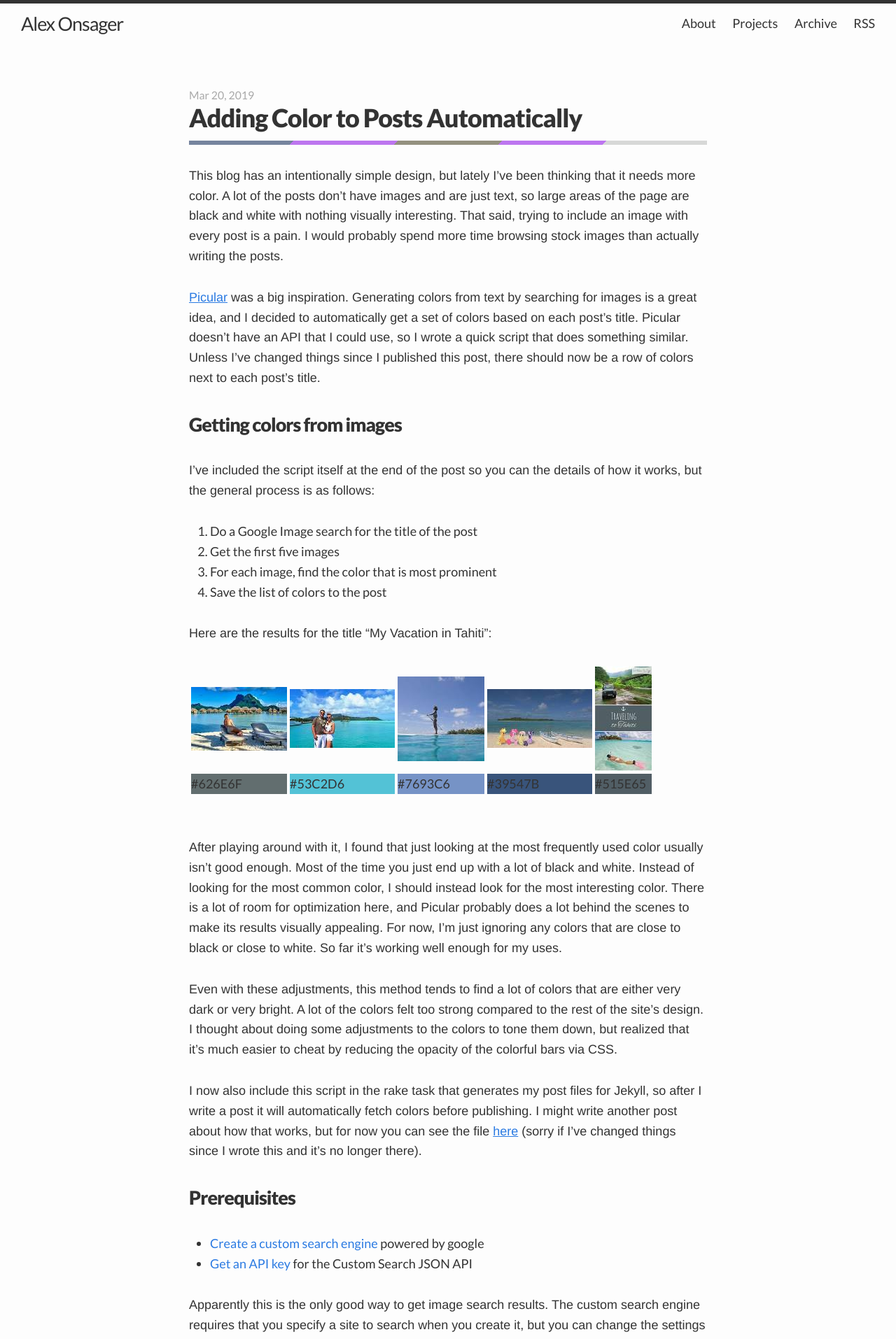
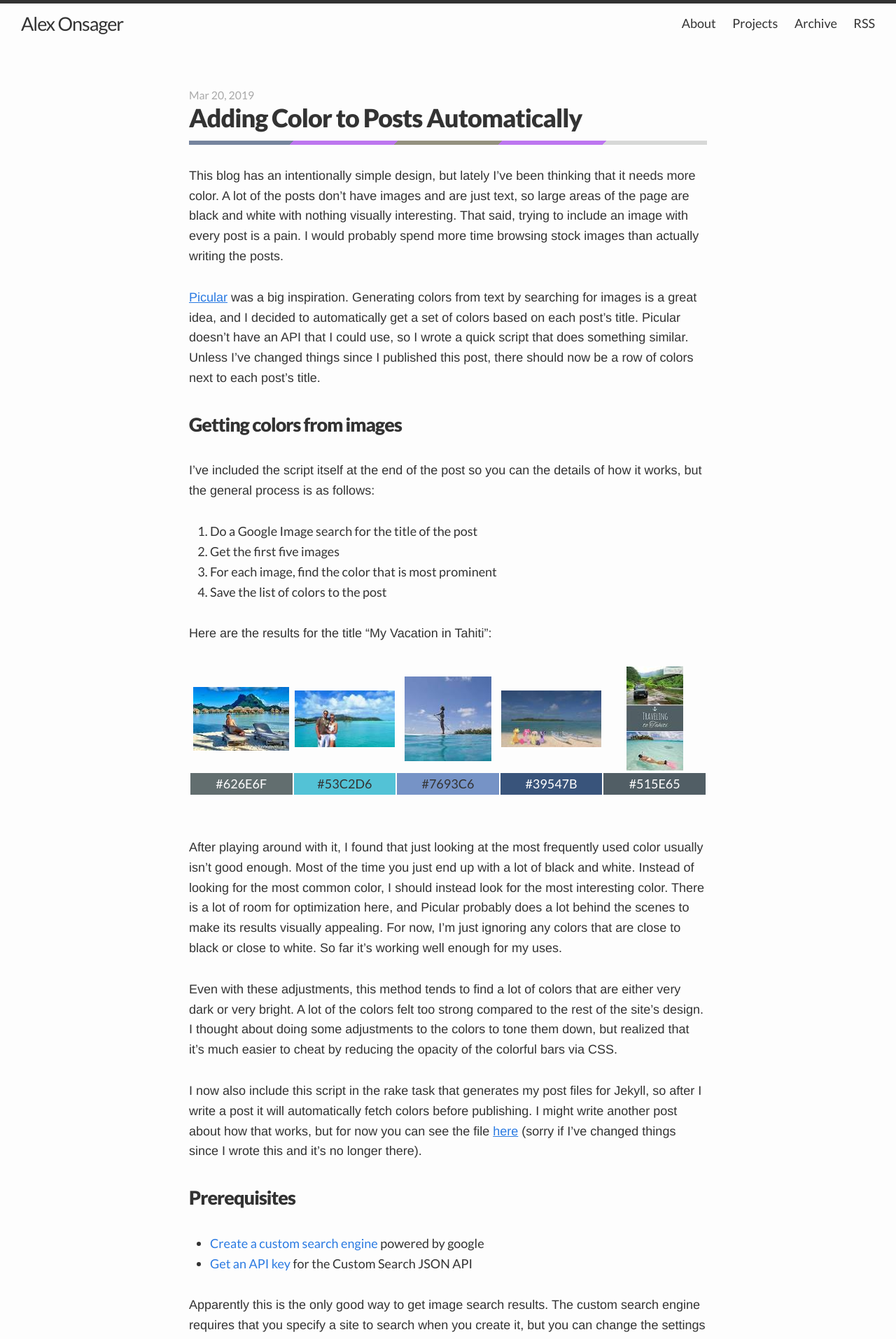
Before and after one commit to aonsager/aonsager.github.io, a Jekyll site: the page built from _posts/2019-03-20-adding-color-to-posts-automatically.md, in a window 1280 px wide. Shown: the top 1914 px of the page at 70% size. Built offline with Jekyll 4.4.1, drawn with Linux system fonts in a browser that asks for light colours; comment, search, counter and statistics services are not loaded.

Commit message:
restyle table

```diff
--- a/_posts/2019-03-20-adding-color-to-posts-automatically.md
+++ b/_posts/2019-03-20-adding-color-to-posts-automatically.md
@@ -36,18 +36,18 @@
 
 <table>
   <tr>
-    <td><img src="{{ site.url }}/assets/tahiti1.jpg" /></td>
-    <td><img src="{{ site.url }}/assets/tahiti2.jpg" /></td>
-    <td><img src="{{ site.url }}/assets/tahiti3.jpg" /></td>
-    <td><img src="{{ site.url }}/assets/tahiti4.jpg" /></td>
-    <td><img src="{{ site.url }}/assets/tahiti5.jpg" /></td>
+    <td style="text-align:center"><img src="{{ site.url }}/assets/tahiti1.jpg" /></td>
+    <td style="text-align:center"><img src="{{ site.url }}/assets/tahiti2.jpg" /></td>
+    <td style="text-align:center"><img src="{{ site.url }}/assets/tahiti3.jpg" /></td>
+    <td style="text-align:center"><img src="{{ site.url }}/assets/tahiti4.jpg" /></td>
+    <td style="text-align:center"><img src="{{ site.url }}/assets/tahiti5.jpg" /></td>
   </tr>
   <tr>
-    <td><div style="background-color:#626E6F">#626E6F</div></td>
-    <td><div style="background-color:#53C2D6">#53C2D6</div></td>
-    <td><div style="background-color:#7693C6">#7693C6</div></td>
-    <td><div style="background-color:#39547B">#39547B</div></td>
-    <td><div style="background-color:#515E65">#515E65</div></td>
+    <td style="width:20%;text-align:center;background-color:#626E6F;color:white">#626E6F</td>
+    <td style="width:20%;text-align:center;background-color:#53C2D6">#53C2D6</td>
+    <td style="width:20%;text-align:center;background-color:#7693C6">#7693C6</td>
+    <td style="width:20%;text-align:center;background-color:#39547B;color:white">#39547B</td>
+    <td style="width:20%;text-align:center;background-color:#515E65;color:white">#515E65</td>
   </tr>
 </table>
 <br />
```
